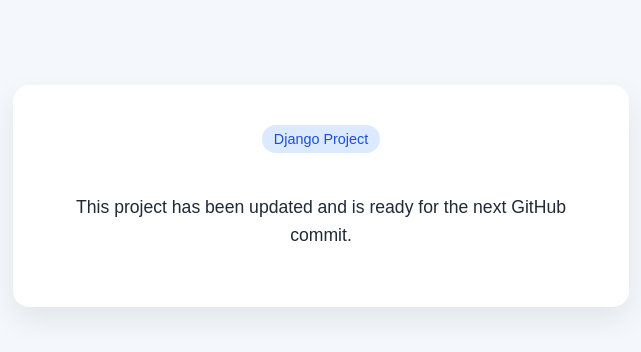
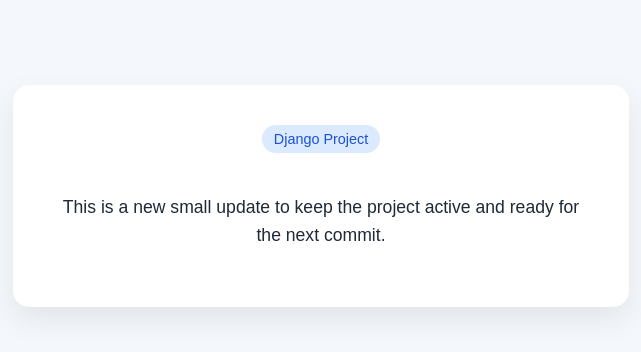
Before and after one commit to namanduaa/Expense_Tracker, a Python web app: template templates/index.html in a window 1280 px wide. Shown: the part 204-556 px from the top of the page, without its empty margins (319-960 px from the left). Run offline with Jinja, Linux system fonts and the light colour scheme; the template is opened without the code that fills it, so the values that code supplies are empty.

Commit message:
Update views, and index.html with new project details and messages

```diff
--- a/main/views.py
+++ b/main/views.py
@@ -3,7 +3,7 @@ from django.shortcuts import render
 
 def index(request):
     context = {
-        'title': 'My Updated Django App',
-        'message': 'This is a fresh change made in the project files.',
+        'title': 'My Django App',
+        'message': 'Another update was added to this project.',
     }
     return render(request, 'index.html', context)
--- a/templates/index.html
+++ b/templates/index.html
@@ -46,7 +46,7 @@
       <div class="badge">Django Project</div>
       <h1>{{ title }}</h1>
       <p>{{ message }}</p>
-      <p>This project has been updated and is ready for the next GitHub commit.</p>
+      <p>This is a new small update to keep the project active and ready for the next commit.</p>
     </div>
   </body>
 </html>
```
Also changed, not shown: README.md.
